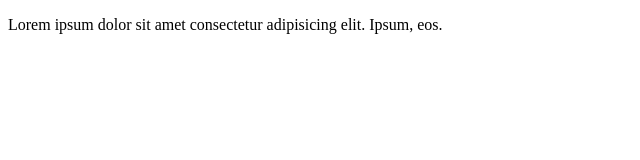
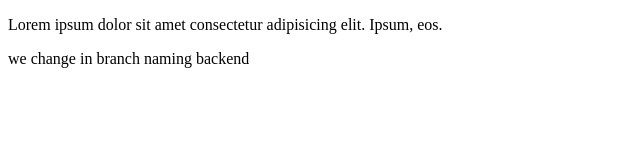
Before and after one commit to AliHussaini44804/localrepo, a plain HTML site: page index.html in a window 1280 px wide. Shown: the whole page, without its empty margins (0-640 px from the left). Drawn offline with Linux system fonts and the light colour scheme.

Commit message:
changes in forntend

```diff
--- a/index.html
+++ b/index.html
@@ -7,5 +7,6 @@
 </head>
 <body>
     <p>Lorem ipsum dolor sit amet consectetur adipisicing elit. Ipsum, eos.</p>
+    <p>we change in branch naming backend</p>
 </body>
 </html>
```
